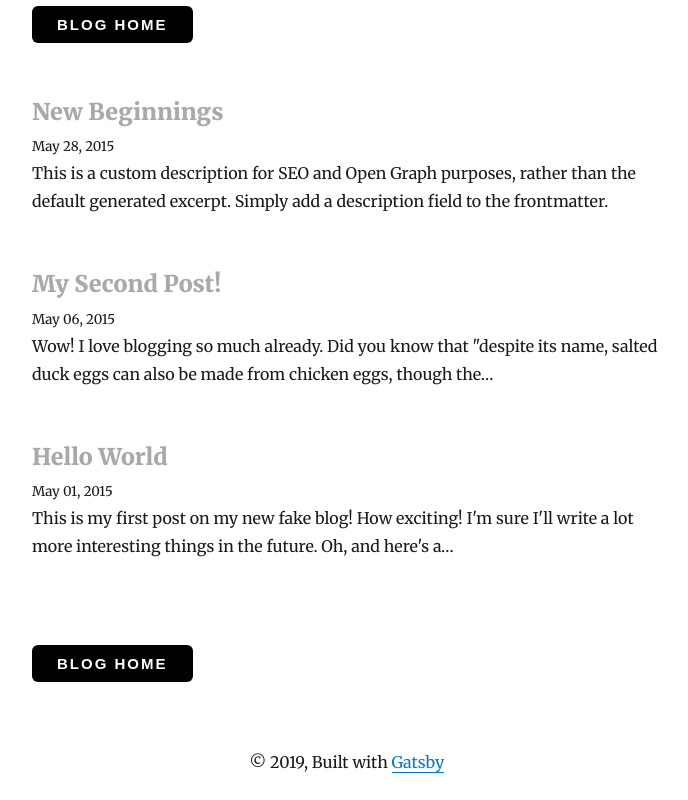
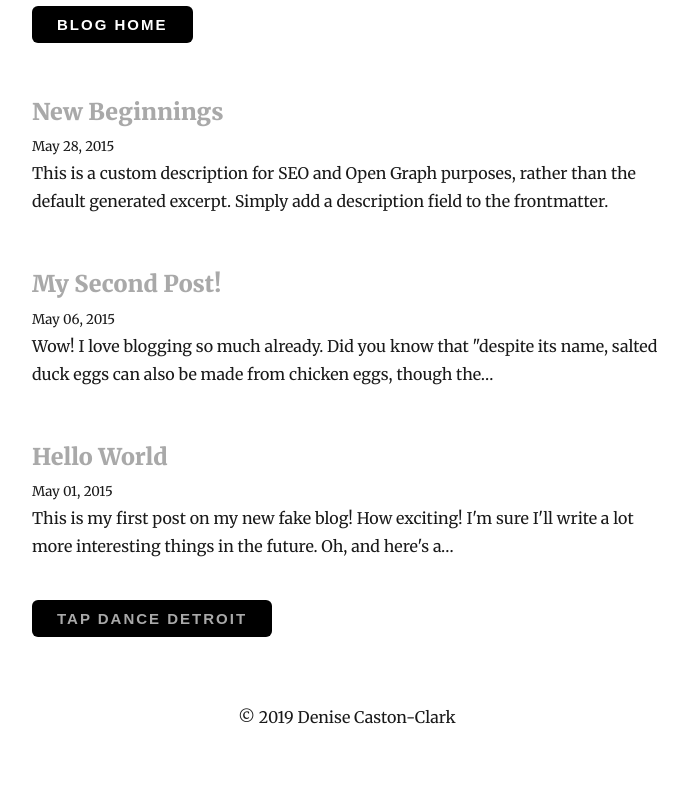
Before and after one commit to jaharonov/tdd-blog, a Gatsby site: page / in a window 1280 px wide. Shown: the part 359-1159 px from the top of the page, without its empty margins (293-981 px from the left). After the commit the page ends 1114 px from the top, so only its background shows below. Built offline with nearby package versions, Linux system fonts and the light colour scheme; Gatsby itself is replaced by a stand-in of ours; some packages are replaced by stand-ins of ours.

```diff
--- a/src/components/layout.js
+++ b/src/components/layout.js
@@ -1,9 +1,9 @@
 import React from "react"
 import { Link } from "gatsby"
 import styled from "styled-components"
+import Button from "../components/button"
+import { rhythm, scale } from "../utils/typography"
 
-import { rhythm, scale } from "../utils/typography"
-import { red } from "ansi-colors";
 
 class Layout extends React.Component {
   render() {
@@ -46,9 +46,9 @@
             style={{
               boxShadow: `none`,
               textDecoration: `none`,
-              color: `inherit`,
+              color: `#a9a9a9`,
             }}
-            to={location.pathname === blogPath ? `` : `/`}
+            to={`/blog/`}
           >
             {title}
           </Link>
@@ -67,11 +67,20 @@
         >
           <header>{header}</header>
           <main>{children}</main>
+          <Button>
+          <a
+            style={{
+              boxShadow: `none`,
+              textDecoration: `none`,
+              color: `#a9a9a9`,
+            }}
+          href="https://www.tapdancedetroit.org">Tap Dance Detroit</a>
+          </Button>
         </div>
         <Footer>
-          © {new Date().getFullYear()}, Built with
+          © {new Date().getFullYear()}
           {` `}
-          <a href="https://www.gatsbyjs.org">Gatsby</a>
+          Denise Caston-Clark
         </Footer>
       </Wrapper>
     )
--- a/src/pages/index.js
+++ b/src/pages/index.js
@@ -46,9 +46,7 @@
             )
           })}
         </div>
-        <Link to="/">
-          <Button marginTop="85px">Blog Home</Button>
-        </Link>
+
       </Layout>
     )
   }
```
